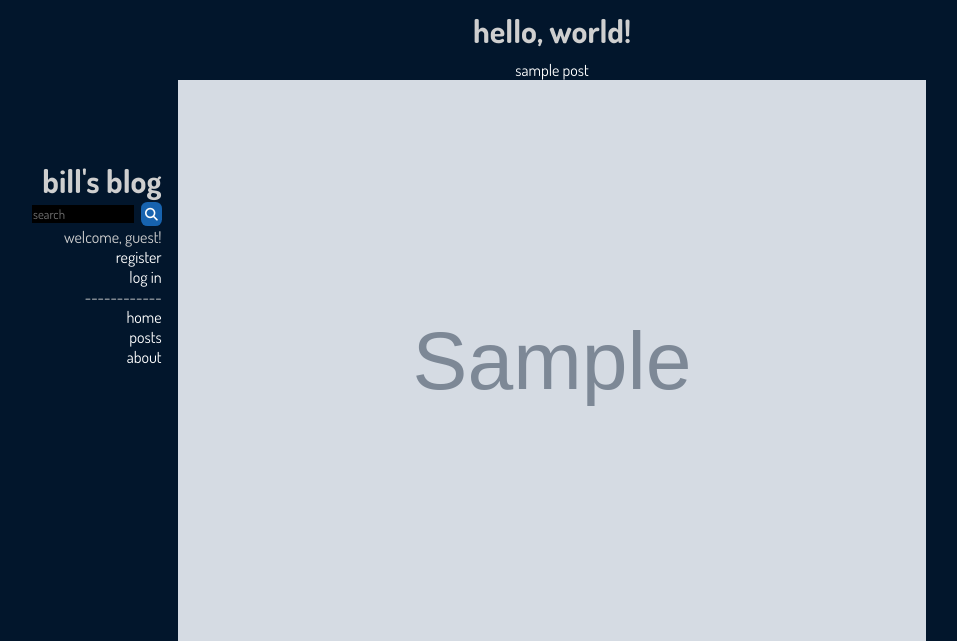
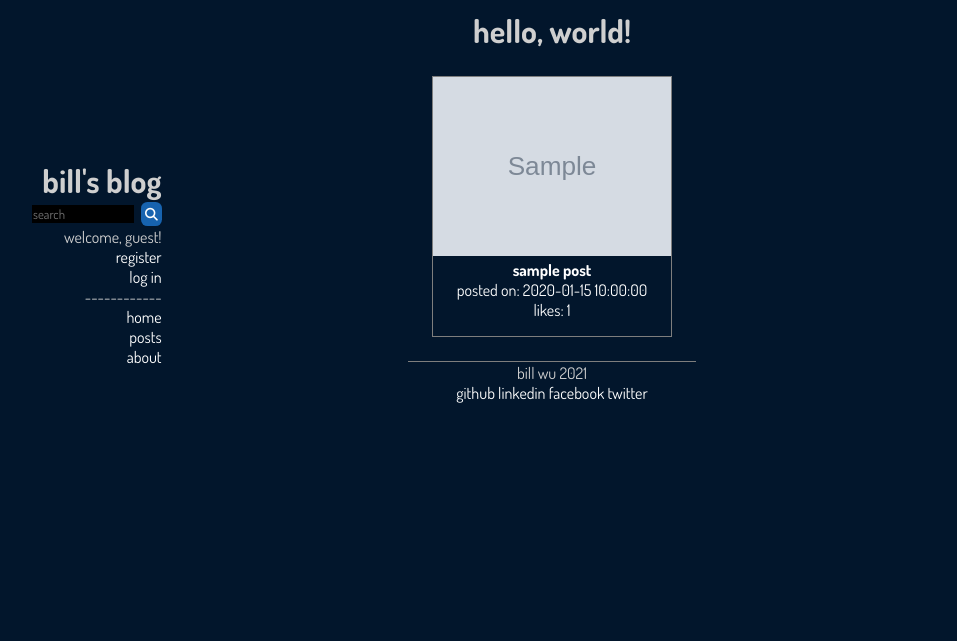
Before and after one commit to bw5io/flask-blog, a Flask app: page / in a window 1280 px wide. Shown: the top 641 px of the page, without its empty margins (88-1045 px from the left). Run offline with Flask 2, Linux system fonts and the light colour scheme; tables that the repository leaves empty hold one stand-in row (values such as "Sample post"); grey boxes marked "Sample" are stand-in pictures; some libraries are stand-ins or nearby versions.

Commit message:
Front-end refresh

```diff
--- a/blog/__init__.py
+++ b/blog/__init__.py
@@ -12,6 +12,7 @@ db = SQLAlchemy(app)
 login_manager = LoginManager()
 login_manager.init_app(app)
 
+
 from blog import routes
 from blog.models import User, Post, Comment
 from blog.views import AdminView
--- a/blog/routes.py
+++ b/blog/routes.py
@@ -116,7 +116,8 @@ def login():
 def search():
     if request.args.get('s'):
         search=request.args.get('s')
-        post=Post.query.filter(or_(Post.content.like("%"+search+"%"),Post.title.like(search))).all()
+        c="%"+search+"%"
+        post=Post.query.filter(or_(Post.content.like(c),Post.title.like(c))).all()
         return render_template('search.html', title='Search', posts=post, search=search)
     else:
         return render_template('searchform.html', title='Search')
--- a/blog/static/style.css
+++ b/blog/static/style.css
@@ -144,6 +144,21 @@ h2{
     resize: none;
 }
 
+/* Content Block */
+.flexcontainer{
+    display: flex;
+    flex-wrap: wrap;
+    justify-content: center;
+}
+
+.flexchild{
+    /* max-width: 20em; */
+    flex-grow: 1;
+    max-width: 15em;
+    border:rgb(126, 126, 126) solid 1px;
+    padding-bottom: 1em;
+    margin: 1em;
+}
 
 /* Post Page */
 
--- /dev/null
+++ b/blog/templates/flexpost.html
@@ -0,0 +1,19 @@
+
+<div class="flexcontainer">
+    {% for post in posts %}
+    <a href="{{url_for('post',post_id=post.id)}}">
+    <div class="flexchild">
+        <img src="{{url_for('static',filename='img/'+post.image_file)}}" alt="" />
+        <p>
+           <strong>{{ post.title }}</strong>
+        </p>
+        <p>
+            Posted on: {{post.date}}
+        </p>
+        <p>
+            Likes: {{post.likes}}
+        </p>
+    </div>
+    </a>
+{% endfor %}
+</div>
--- a/blog/templates/home.html
+++ b/blog/templates/home.html
@@ -1,17 +1,7 @@
 {% extends "layout.html" %}
 {% block content %}
 <h2>Hello, World!</h2>
-{% for post in posts %}
-    <p>
-        <a href="{{url_for('post',post_id=post.id)}}">{{ post.title }}</a>
-    </p>
-    <p>
-        <img src="{{url_for('static',filename='img/'+post.image_file)}}" alt="" />
-    </p>
-    <p>
-        {{post.content}}
-    </p>
-{% endfor %}
+{% include "flexpost.html" %}
 {% endblock content %}
 {%block sidebar%}
 
--- a/blog/templates/post.html
+++ b/blog/templates/post.html
@@ -2,7 +2,9 @@
 {% block content %}
 <img src="{{ url_for('static', filename='img/' + post.image_file)}}">
 <h2>{{ post.title }}</h2>
-<p id="main_text">{{ post.content }}</p>
+<div id="main_text">
+    {{ post.content | safe   }}
+</div>
 
 <!-- Comment Section -->
 
```
Also changed, not shown: blog/templates/allpost.html (+2 -12 lines), blog/templates/search.html (+1 -11 lines), blog/templates/tagged.html (+12 -3 lines), README.md.
